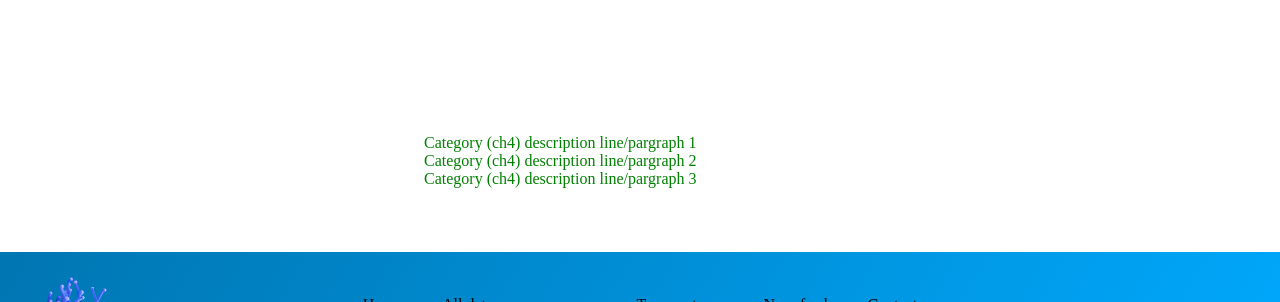
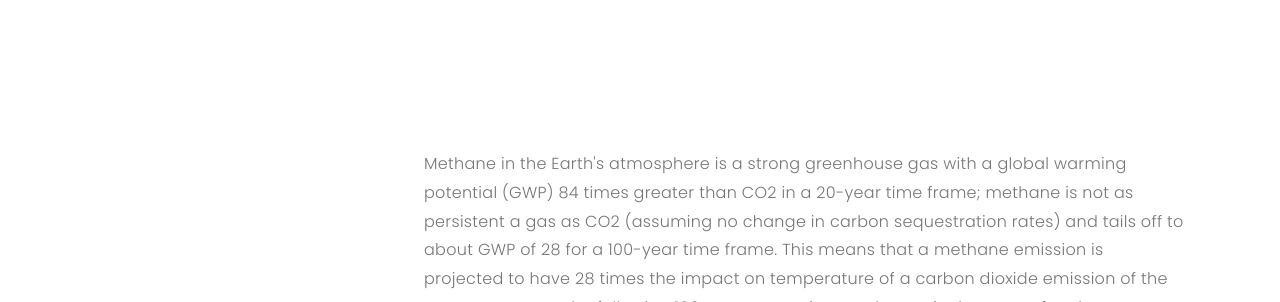
Before and after one commit to TomaszPietrzykowski/climate-monitor-nextjs, a Next.js app: page /data/ch4 in a window 1280 px wide. Shown: the part 421-723 px from the top of the page. Built offline with nearby package versions, Linux system fonts and the light colour scheme; no server answers.

Commit message:
content update - category description co2 and ch4

```diff
--- a/pages/data/[dataset].js
+++ b/pages/data/[dataset].js
@@ -150,7 +150,10 @@ const DataDisplay = ({ dataset }) => {
               gradient={datasets[dataset].gradient}
             />
           )}
-          <CategoryDescription desc={datasets[dataset].desc} />
+          <CategoryDescription
+            desc={datasets[dataset].desc}
+            link={datasets[dataset].sourceLink}
+          />
         </div>
       </div>
     </Fragment>
--- a/src/components/data/CategoryDescription.js
+++ b/src/components/data/CategoryDescription.js
@@ -3,17 +3,29 @@ import { makeStyles } from "@material-ui/styles"
 const useStyles = makeStyles((theme) => ({
   container: {
     padding: "4rem",
+    fontFamily: "Poppins",
+    fontWeight: 300,
   },
   para: {
-    color: "green",
+    color: theme.palette.text.secondary,
+    lineHeight: 1.8,
+    letterSpacing: 0.3,
+    padding: "1rem 2rem 0 0",
+    maxWidth: "800px",
+    marginBottom: "2rem",
   },
 }))
-const CategoryDescription = ({ desc }) => {
+const CategoryDescription = ({ desc, link }) => {
   const classes = useStyles()
   return (
     <div className={classes.container}>
       {desc &&
         desc.map((string, i) => <p className={classes.para}>{string}</p>)}
+      <p className={classes.source}>
+        <a href={link} target="_blank">
+          Read more
+        </a>
+      </p>
     </div>
   )
 }
--- a/src/components/data/Datasets.js
+++ b/src/components/data/Datasets.js
@@ -15,11 +15,14 @@ exports.datasets = {
       { title: "Daily CO2 Mauna Loa", endpoint: "daily_co2" },
     ],
     desc: [
-      "Category (co2) description line/pargraph 1",
-      "Category (co2) description line/pargraph 2",
-      "Category (co2) description line/pargraph 3",
+      "Carbon dioxide is a greenhouse gas: a gas that absorbs and radiates heat. Warmed by sunlight, Earth’s land and ocean surfaces continuously radiate thermal infrared energy (heat). Unlike oxygen or nitrogen (which make up most of our atmosphere), greenhouse gases absorb that heat and release it gradually over time, like bricks in a fireplace after the fire goes out. Without this natural greenhouse effect, Earth’s average annual temperature would be below freezing instead of close to 60°F. But increases in greenhouse gases have tipped the Earth's energy budget out of balance, trapping additional heat and raising Earth's average temperature.",
+      "Carbon dioxide is the most important of Earth’s long-lived greenhouse gases. It absorbs less heat per molecule than the greenhouse gases methane or nitrous oxide, but it’s more abundant and it stays in the atmosphere much longer. Increases in atmospheric carbon dioxide are responsible for about two-thirds of the total energy imbalance that is causing Earth's temperature to rise.",
+      "Another reason carbon dioxide is important in the Earth system is that it dissolves into the ocean like the fizz in a can of soda. It reacts with water molecules, producing carbonic acid and lowering the ocean's pH. Since the start of the Industrial Revolution, the pH of the ocean's surface waters has dropped from 8.21 to 8.10. This drop in pH is called ocean acidification.",
+      "A drop of 0.1 may not seem like a lot, but the pH scale is logarithmic; a 1-unit drop in pH means a tenfold increase in acidity. A change of 0.1 means a roughly 30% increase in acidity. Increasing acidity interferes with the ability of marine life to extract calcium from the water to build their shells and skeletons.",
     ],
     gradient: "co2",
+    sourceLink:
+      "https://www.climate.gov/news-features/understanding-climate/climate-change-atmospheric-carbon-dioxide",
   },
   ch4: {
     header: "Methane CH4",
@@ -29,11 +32,13 @@ exports.datasets = {
       { title: "Monthly CH4", endpoint: "monthly_ch4_gl" },
     ],
     desc: [
-      "Category (ch4) description line/pargraph 1",
-      "Category (ch4) description line/pargraph 2",
-      "Category (ch4) description line/pargraph 3",
+      "Methane in the Earth's atmosphere is a strong greenhouse gas with a global warming potential (GWP) 84 times greater than CO2 in a 20-year time frame; methane is not as persistent a gas as CO2 (assuming no change in carbon sequestration rates) and tails off to about GWP of 28 for a 100-year time frame. This means that a methane emission is projected to have 28 times the impact on temperature of a carbon dioxide emission of the same mass over the following 100 years assuming no change in the rates of carbon sequestration. Methane has a large effect but for a relatively brief period, having an estimated mean half-life of 9.1 years in the atmosphere, whereas carbon dioxide is currently given an estimated mean lifetime of over 100 years.",
+      "The balance between sources and sinks of methane is not yet fully understood. The IPCC Working Group I stated in chapter 2 of the Fourth Assessment Report that there are large uncertainties in the current bottom-up estimates of components of the global source, and the balance between sources and sinks is not yet well known. The most important sink in the methane cycle is reaction with the hydroxyl radical, which is produced photochemically in the atmosphere. Production of this radical is not fully understood and has a large effect on atmospheric concentrations. This uncertainty is exemplified by observations that have shown between the year 2000 and 2006 increases in atmospheric concentration of methane ceased, for reasons still being investigated.",
+      "Any process that results in the production of methane and its release into the atmosphere can be considered a 'source'. The two main processes that are responsible for methane production occur as a result of microorganisms anaerobically converting organic compounds into methane. Slightly over half of the total emission is due to human activity. Since the Industrial Revolution humans have had a major impact on concentrations of atmospheric methane, increasing atmospheric concentrations roughly 250%. According to the 2021 IPCC report, 30 - 50 percent of the current rise in temperatures is caused by emissions of methane, and reducing methane is a fast way of climate change mitigation.",
     ],
     gradient: "ch4",
+    sourceLink:
+      "https://en.wikipedia.org/wiki/Atmospheric_methane#Emissions_accounting_of_methane",
   },
   sf6: {
     header: "Sulfur hexafluoride SF6",
```
